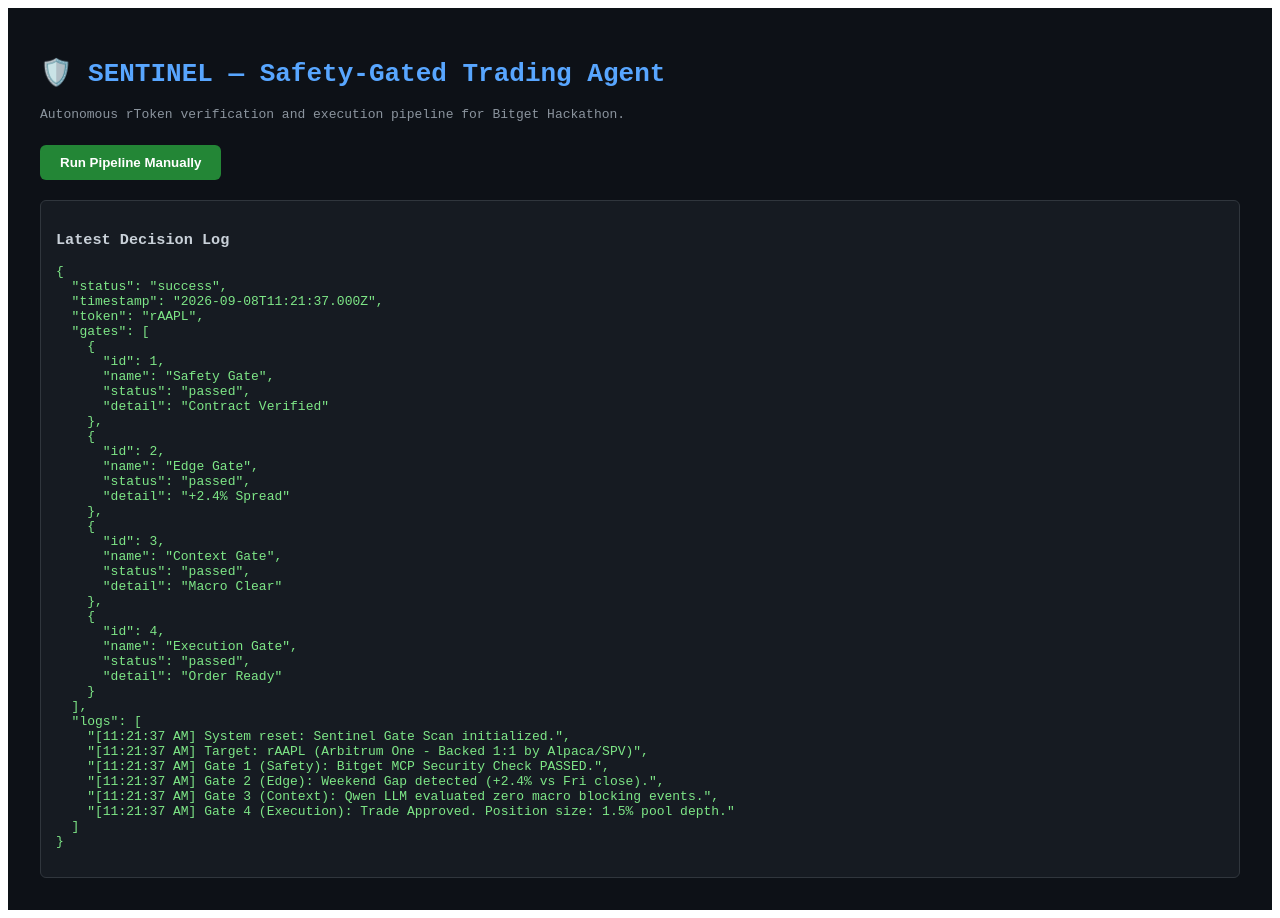
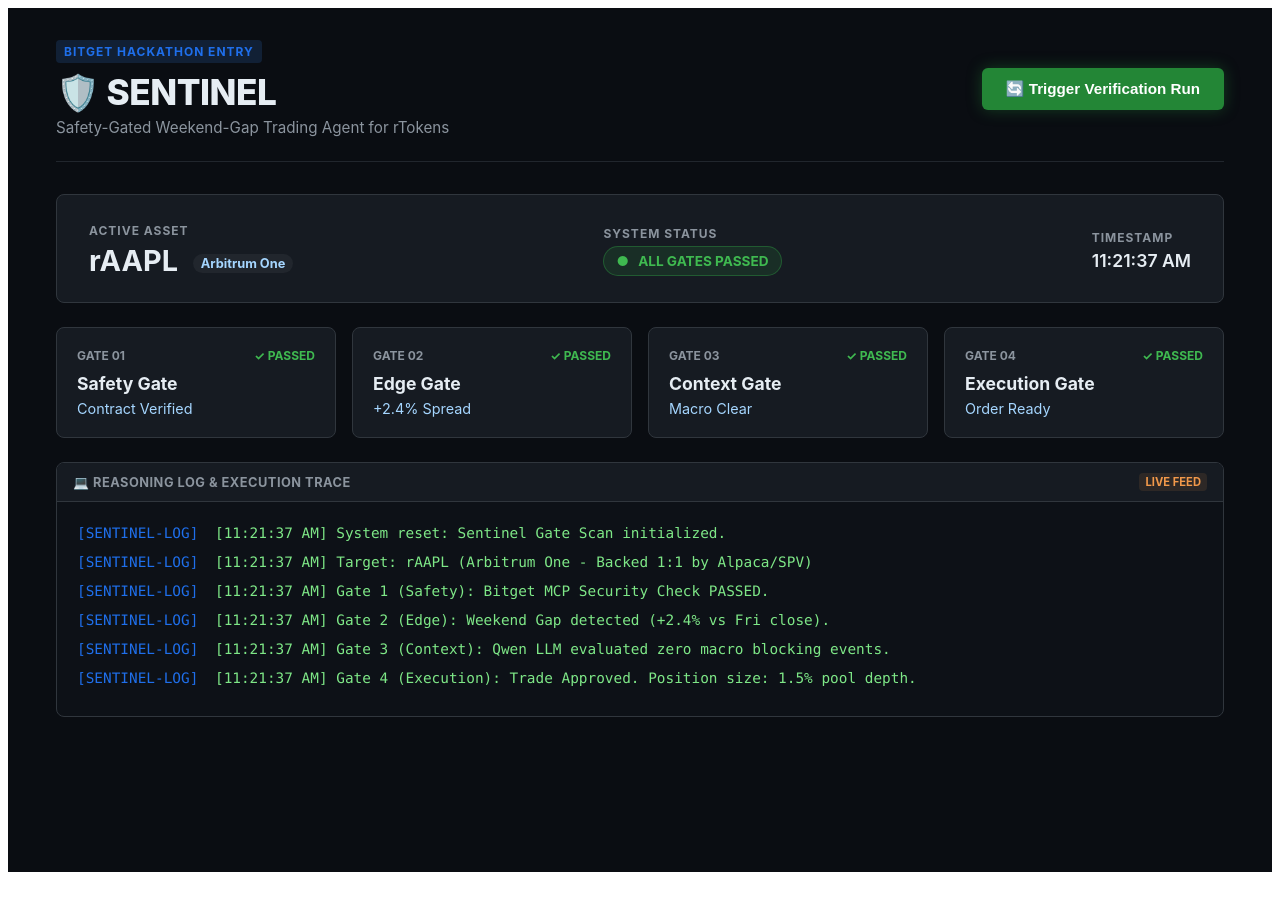
Before and after one commit to joezzy-web3/sentinel-agent, a Next.js app: page / in a window 1280 px wide. After the commit the page ends 880 px from the top, so only its background shows below. Built offline with nearby package versions, Linux system fonts and the light colour scheme.

Commit message:
Enhance Sentinel UI dashboard layout and theme

```diff
--- a/src/app/page.tsx
+++ b/src/app/page.tsx
@@ -3,54 +3,276 @@
 import { useState, useEffect } from 'react';
 
 export default function Home() {
-  const [log, setLog] = useState<any>(null);
+  const [data, setData] = useState<any>(null);
   const [loading, setLoading] = useState(false);
 
-  const triggerSentinel = async () => {
+  const fetchSentinel = async () => {
     setLoading(true);
     try {
       const res = await fetch('/api/sentinel');
-      const data = await res.json();
-      setLog(data);
+      const json = await res.json();
+      setData(json);
     } catch (err) {
-      console.error(err);
+      console.error("Failed to fetch Sentinel log:", err);
     } finally {
       setLoading(false);
     }
   };
 
   useEffect(() => {
-    triggerSentinel();
+    fetchSentinel();
   }, []);
 
   return (
-    <main style={{ padding: '2rem', fontFamily: 'monospace', background: '#0d1117', color: '#c9d1d9', minHeight: '100vh' }}>
-      <h1 style={{ color: '#58a6ff' }}>🛡️ SENTINEL — Safety-Gated Trading Agent</h1>
-      <p style={{ color: '#8b949e' }}>Autonomous rToken verification and execution pipeline for Bitget Hackathon.</p>
+    <div style={styles.container}>
+      {/* Header Bar */}
+      <header style={styles.header}>
+        <div>
+          <div style={styles.badge}>BITGET HACKATHON ENTRY</div>
+          <h1 style={styles.title}>🛡️ SENTINEL</h1>
+          <p style={styles.subtitle}>Safety-Gated Weekend-Gap Trading Agent for rTokens</p>
+        </div>
+        <button
+          onClick={fetchSentinel}
+          disabled={loading}
+          style={loading ? {...styles.button, opacity: 0.6} : styles.button}
+        >
+          {loading ? '⚡ Running 4-Gate Pipeline...' : '🔄 Trigger Verification Run'}
+        </button>
+      </header>
 
-      <button
-        onClick={triggerSentinel}
-        disabled={loading}
-        style={{
-          background: '#238636',
-          color: '#fff',
-          border: 'none',
-          padding: '10px 20px',
-          borderRadius: '6px',
-          cursor: 'pointer',
-          marginTop: '10px',
-          fontWeight: 'bold'
-        }}
-      >
-        {loading ? 'Running 4-Gate Pipeline...' : 'Run Pipeline Manually'}
-      </button>
+      {/* Main Grid */}
+      {data && (
+        <main style={styles.main}>
+          {/* Top Status Card */}
+          <section style={styles.statusCard}>
+            <div>
+              <span style={styles.metaLabel}>ACTIVE ASSET</span>
+              <h2 style={styles.assetTicker}>{data.token || 'rAAPL'} <span style={styles.chainBadge}>Arbitrum One</span></h2>
+            </div>
+            <div>
+              <span style={styles.metaLabel}>SYSTEM STATUS</span>
+              <div style={styles.statusPill}>
+                <span style={styles.greenDot}>●</span> ALL GATES PASSED
+              </div>
+            </div>
+            <div>
+              <span style={styles.metaLabel}>TIMESTAMP</span>
+              <div style={styles.metaVal}>{new Date(data.timestamp).toLocaleTimeString()}</div>
+            </div>
+          </section>
 
-      {log && (
-        <div style={{ marginTop: '20px', background: '#161b22', padding: '15px', borderRadius: '6px', border: '1px solid #30363d' }}>
-          <h3>Latest Decision Log</h3>
-          <pre style={{ overflowX: 'auto', color: '#7ee787' }}>{JSON.stringify(log, null, 2)}</pre>
-        </div>
+          {/* 4 Gates Grid */}
+          <section style={styles.gateGrid}>
+            {data.gates?.map((gate: any) => (
+              <div key={gate.id} style={styles.gateCard}>
+                <div style={styles.gateHeader}>
+                  <span style={styles.gateNum}>GATE 0{gate.id}</span>
+                  <span style={styles.passBadge}>✓ PASSED</span>
+                </div>
+                <h3 style={styles.gateName}>{gate.name}</h3>
+                <p style={styles.gateDetail}>{gate.detail}</p>
+              </div>
+            ))}
+          </section>
+
+          {/* Execution Trace Terminal */}
+          <section style={styles.terminalSection}>
+            <div style={styles.terminalHeader}>
+              <span style={styles.terminalTitle}>💻 REASONING LOG & EXECUTION TRACE</span>
+              <span style={styles.liveIndicator}>LIVE FEED</span>
+            </div>
+            <div style={styles.terminalBody}>
+              {data.logs?.map((log: string, idx: number) => (
+                <div key={idx} style={styles.logLine}>
+                  <span style={styles.logPrefix}>[SENTINEL-LOG]</span> {log}
+                </div>
+              ))}
+            </div>
+          </section>
+        </main>
       )}
-    </main>
+    </div>
   );
 }
+
+const styles: Record<string, React.CSSProperties> = {
+  container: {
+    backgroundColor: '#0a0d12',
+    color: '#e6edf3',
+    minHeight: '100vh',
+    padding: '2rem 3rem',
+    fontFamily: '-apple-system, BlinkMacSystemFont, "Segoe UI", Roboto, monospace',
+  },
+  header: {
+    display: 'flex',
+    justifyContent: 'space-between',
+    alignItems: 'center',
+    borderBottom: '1px solid #21262d',
+    paddingBottom: '1.5rem',
+    marginBottom: '2rem',
+  },
+  badge: {
+    fontSize: '0.75rem',
+    fontWeight: 'bold',
+    letterSpacing: '1px',
+    color: '#1f6feb',
+    backgroundColor: 'rgba(56, 139, 253, 0.15)',
+    padding: '4px 8px',
+    borderRadius: '4px',
+    display: 'inline-block',
+    marginBottom: '8px',
+  },
+  title: {
+    fontSize: '2.2rem',
+    fontWeight: '800',
+    margin: '0',
+    letterSpacing: '-0.5px',
+  },
+  subtitle: {
+    color: '#8b949e',
+    margin: '4px 0 0 0',
+    fontSize: '0.95rem',
+  },
+  button: {
+    backgroundColor: '#238636',
+    color: '#ffffff',
+    border: 'none',
+    padding: '12px 24px',
+    borderRadius: '6px',
+    fontWeight: 'bold',
+    fontSize: '0.95rem',
+    cursor: 'pointer',
+    boxShadow: '0 0 15px rgba(35, 134, 54, 0.4)',
+  },
+  main: {
+    display: 'flex',
+    flexDirection: 'column',
+    gap: '1.5rem',
+  },
+  statusCard: {
+    backgroundColor: '#161b22',
+    border: '1px solid #30363d',
+    borderRadius: '8px',
+    padding: '1.5rem 2rem',
+    display: 'flex',
+    justifyContent: 'space-between',
+    alignItems: 'center',
+  },
+  metaLabel: {
+    fontSize: '0.75rem',
+    color: '#8b949e',
+    fontWeight: 'bold',
+    letterSpacing: '1px',
+  },
+  assetTicker: {
+    fontSize: '1.8rem',
+    fontWeight: 'bold',
+    margin: '4px 0 0 0',
+  },
+  chainBadge: {
+    fontSize: '0.8rem',
+    backgroundColor: '#21262d',
+    color: '#a5d6ff',
+    padding: '2px 8px',
+    borderRadius: '12px',
+    verticalAlign: 'middle',
+    marginLeft: '8px',
+  },
+  statusPill: {
+    backgroundColor: 'rgba(46, 160, 67, 0.15)',
+    color: '#3fb950',
+    border: '1px solid rgba(46, 160, 67, 0.4)',
+    padding: '6px 12px',
+    borderRadius: '20px',
+    fontWeight: 'bold',
+    fontSize: '0.85rem',
+    marginTop: '4px',
+  },
+  greenDot: {
+    marginRight: '6px',
+  },
+  metaVal: {
+    fontSize: '1.1rem',
+    fontWeight: '600',
+    marginTop: '4px',
+  },
+  gateGrid: {
+    display: 'grid',
+    gridTemplateColumns: 'repeat(4, 1fr)',
+    gap: '1rem',
+  },
+  gateCard: {
+    backgroundColor: '#161b22',
+    border: '1px solid #30363d',
+    borderRadius: '8px',
+    padding: '1.25rem',
+  },
+  gateHeader: {
+    display: 'flex',
+    justifyContent: 'space-between',
+    marginBottom: '10px',
+  },
+  gateNum: {
+    fontSize: '0.75rem',
+    color: '#8b949e',
+    fontWeight: 'bold',
+  },
+  passBadge: {
+    fontSize: '0.75rem',
+    color: '#3fb950',
+    fontWeight: 'bold',
+  },
+  gateName: {
+    fontSize: '1.1rem',
+    fontWeight: 'bold',
+    margin: '0 0 6px 0',
+  },
+  gateDetail: {
+    color: '#a5d6ff',
+    margin: '0',
+    fontSize: '0.9rem',
+  },
+  terminalSection: {
+    backgroundColor: '#0d1117',
+    border: '1px solid #30363d',
+    borderRadius: '8px',
+    overflow: 'hidden',
+  },
+  terminalHeader: {
+    backgroundColor: '#161b22',
+    padding: '10px 16px',
+    borderBottom: '1px solid #30363d',
+    display: 'flex',
+    justifyContent: 'space-between',
+    alignItems: 'center',
+  },
+  terminalTitle: {
+    fontSize: '0.8rem',
+    fontWeight: 'bold',
+    color: '#8b949e',
+    letterSpacing: '0.5px',
+  },
+  liveIndicator: {
+    fontSize: '0.7rem',
+    color: '#f2994a',
+    backgroundColor: 'rgba(242, 153, 74, 0.1)',
+    padding: '2px 6px',
+    borderRadius: '4px',
+    fontWeight: 'bold',
+  },
+  terminalBody: {
+    padding: '1.25rem',
+    fontFamily: 'Consolas, Monaco, "Courier New", monospace',
+    fontSize: '0.9rem',
+    lineHeight: '1.6',
+  },
+  logLine: {
+    color: '#7ee787',
+    marginBottom: '6px',
+  },
+  logPrefix: {
+    color: '#1f6feb',
+    marginRight: '8px',
+  },
+};
```
